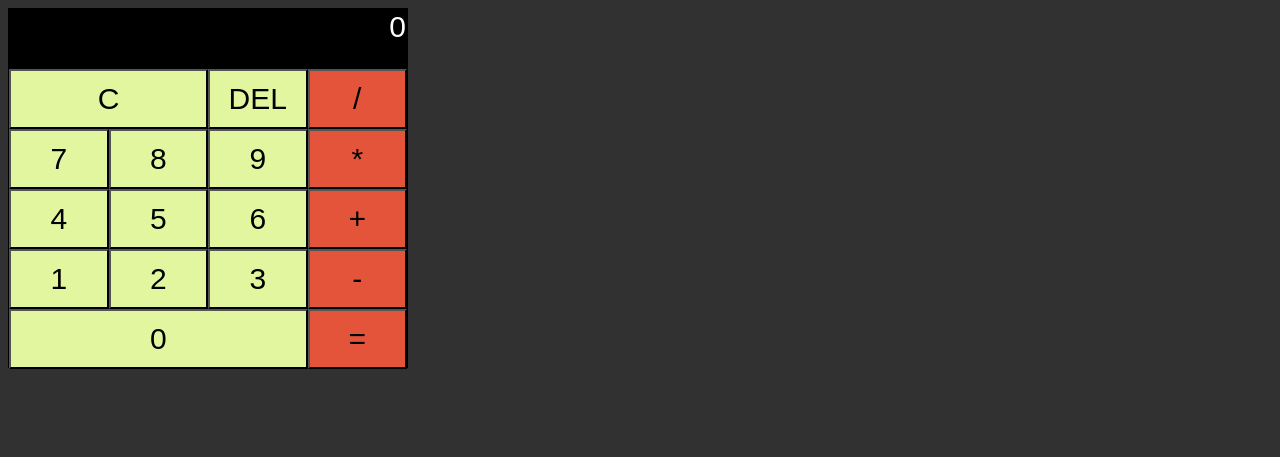
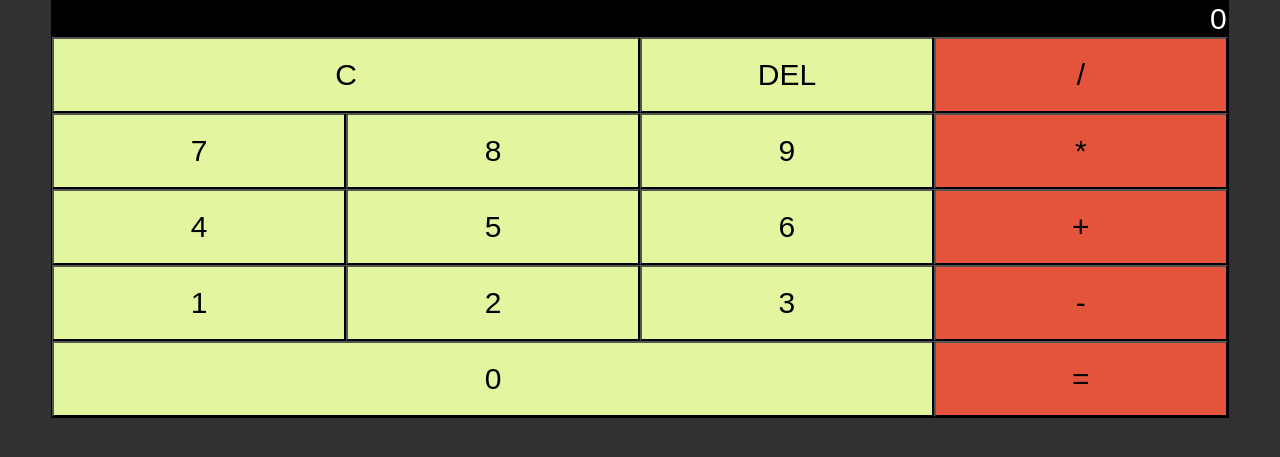
Before and after one commit to Barnabas19/Simple-Calculator-App, a PHP site: page / in a window 1280 px wide. Shown: the top 457 px of the page. Run offline with PHP 8.4, Linux system fonts and the light colour scheme.

Commit message:
new changes

```diff
--- a/PageStyler.css
+++ b/PageStyler.css
@@ -1,27 +1,32 @@
-* {
+/* BORDER-BOX DECLARATION */
+html,
+*,
+*:before,
+*:after{
     box-sizing: border-box;
+    margin: 0;
+    padding: 0;
 }
 
-.page{
+/* MOBILE FIRST */
+body{
     background-color: rgb(49, 49, 49);
 }
 
 .div{
-    display: block;
-    height: 360px;
-    width: 400px;
-    border-style: solid;
-    border-width: thin;
-    border-color: black;
+    display: flex;
+    flex-flow: column wrap;
+    align-items: stretch;
+    width: 92%;
+    height: 100%;
+    margin: 0 4% 0 4% ;
+    border: thin solid black;
 }
 
 .screen{
-    display: block;
-    height: 60px;
-    width: 100%;
-    border-style: solid;
-    border-width: thin;
-    border-color: black;
+    flex: 0 0 100%;
+    height: 30%;
+    border: thin solid black;
     background-color: black;
     color: white;
     text-align: right;
@@ -30,20 +35,23 @@
 }
 
 .calc-buttons{
-    display: block;
-    height: 300px;
-    width: 100%;
+    flex: 0 0 100%;
+    height: 70%;
+    display: flex;
+    flex-flow: column wrap;
+    align-items: stretch;
 }
 
 .button-row{
+    flex: 0 0 100%;
     display: flex;
-    flex-direction: row;
+    flex-flow: row wrap;
     align-items: stretch;
     height: 20%;
 }
 
 .button{
-    width: 25%;
+    flex: 0 0 25%;
     font-family: sans-serif;
     font-size: 30px;
     color: black;
@@ -51,11 +59,11 @@
 }
 
 .double{
-    width: 50%;
+    flex: 0 0 50%;
 }
 
 .tripple{
-    width: 75%;
+    flex: 0 0 75%;
 }
 
 .right{
--- a/index.html
+++ b/index.html
@@ -3,11 +3,12 @@
 <head>
     <meta charset="UTF-8">
     <meta name="viewport" content="width=device-width, initial-scale=1.0">
-    <title>CalculatorPage</title>
+    <title>Calculator Page</title>
     <link rel="Stylesheet" href="PageStyler.css">
 </head>
 
-<body class="page">
+<body>
+    <!--Main-->
     <div class="div">
         <section class="screen">
         </section>
@@ -42,6 +43,8 @@
             </div>
         </section>
     </div>
+
+    <!--Script-->
     <script type="text/javascript" src="Code.js"></script>
 </body>
 </html>
```
Also changed, not shown: 1 other file.
